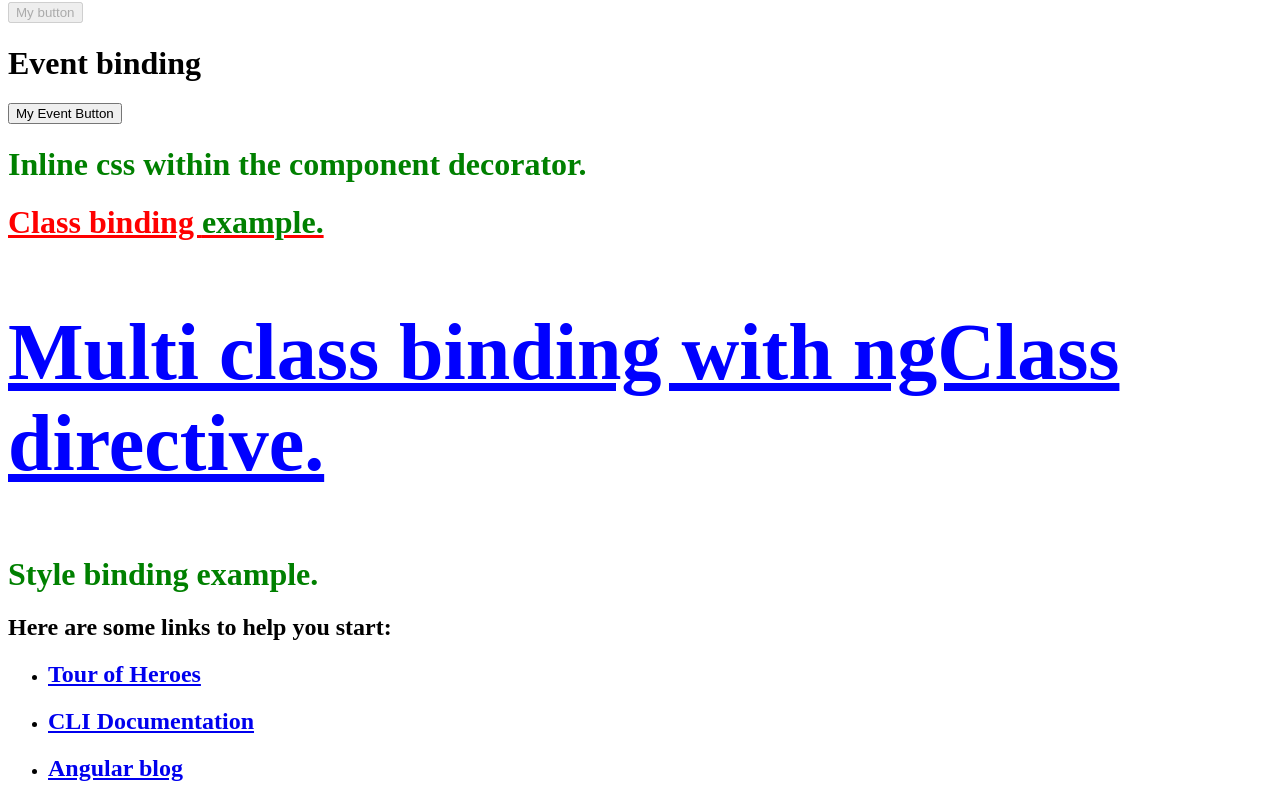
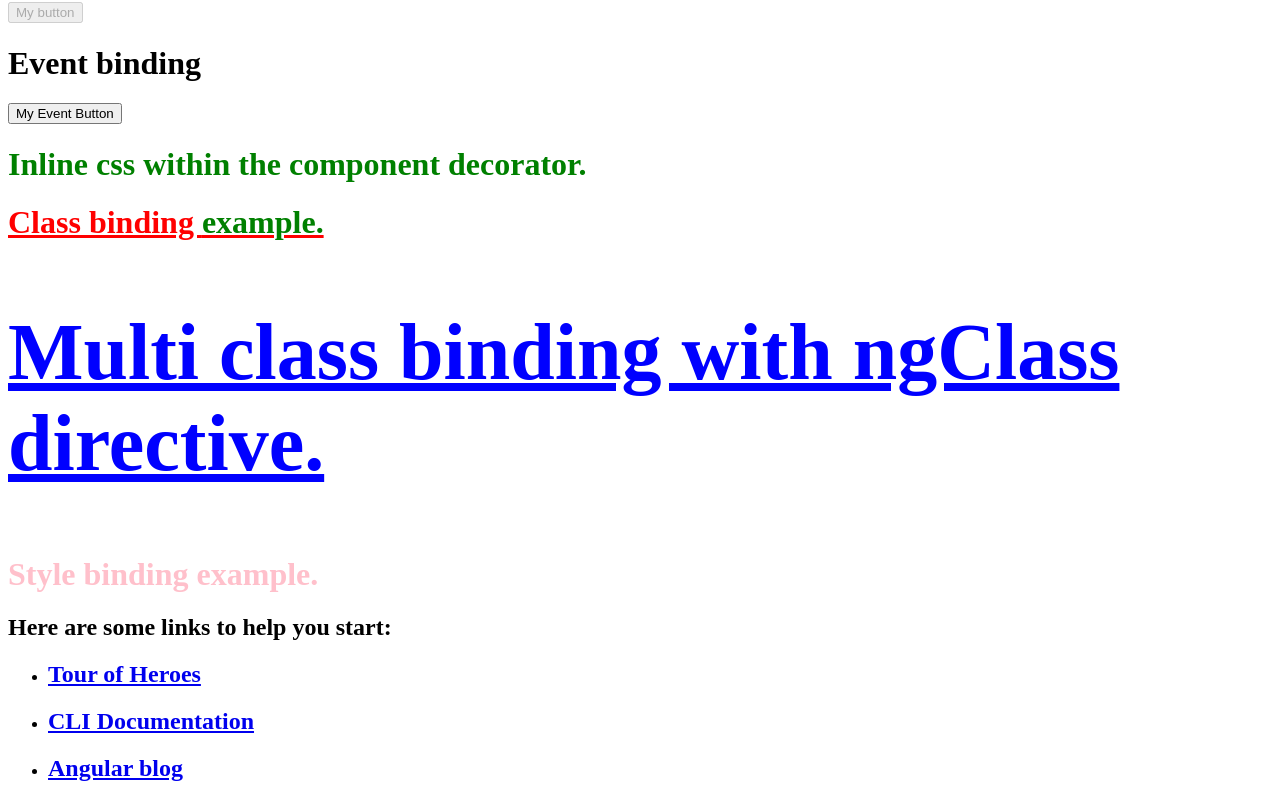
Before and after one commit to varvarasd/my-dream-app, an Angular app: page / in a window 1280 px wide. Shown: the part 1224-2026 px from the top of the page. Built offline with nearby package versions, Linux system fonts and the light colour scheme.

Commit message:
change titleStyle to false - will change color to pink

```diff
--- a/src/app/style-binding/style-binding.component.ts
+++ b/src/app/style-binding/style-binding.component.ts
@@ -17,7 +17,7 @@ import { Component, OnInit } from '@angular/core';
 })
 export class StyleBindingComponent implements OnInit {
 
-  titleStyle = true;
+  titleStyle = false;
 
   constructor() { }
 
```
